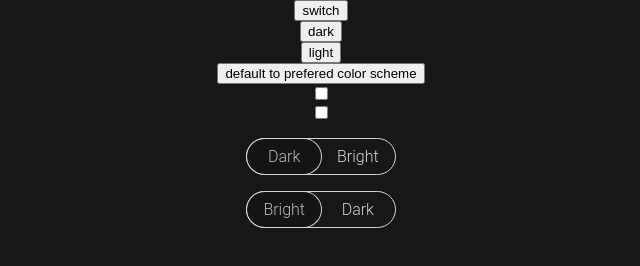
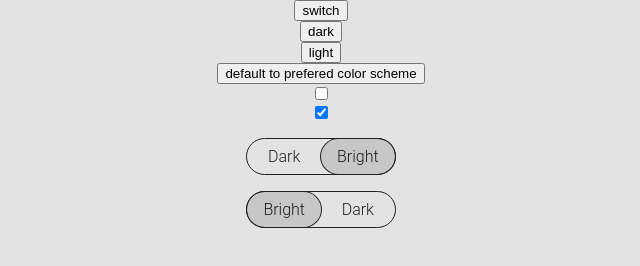
Before and after one commit to Rosux/DarkMode, a plain HTML site: page index.html in a window 1280 px wide. Shown: the whole page, without its empty margins (319-959 px from the left). Drawn offline with Linux system fonts and the light colour scheme.

Commit message:
check ur spelling

```diff
--- a/index.html
+++ b/index.html
@@ -83,7 +83,7 @@
     <script>
         const dmt = "--text-color: hsl(0, 0%, 83%);--background-color: hsl(0, 0%, 9%);";
         const lmt = "--text-color: hsl(0, 0%, 13%);--background-color: hsl(0, 0%, 89%);";
-        const darkmode = new Darkmode(dmt, lmt, true);
+        const darkmode = new DarkMode(dmt, lmt);
     </script>
     <div class="center">
         <button darkmode-button="switch">switch</button>
```
